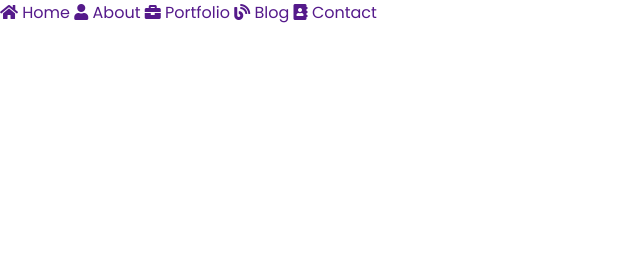
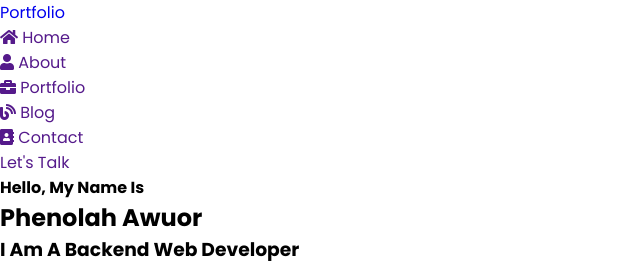
Before and after one commit to Phenolah/port, a Django app: page / in a window 1280 px wide. Shown: the top 270 px of the page, without its empty margins (0-640 px from the left). Run offline with Django 4.2, Linux system fonts and the light colour scheme; some libraries are stand-ins or nearby versions.

Commit message:
Update home.html

```diff
--- a/templates/home.html
+++ b/templates/home.html
@@ -13,13 +13,48 @@
     <link rel="stylesheet" type="text/css" href="{% static "/css/style.css" %}">
 </head>
 <body>
+<!-- Start header  -->
+<header class='header'>
+     <a href="#" class="logo"> Portfolio </a>
+     <div class="bx bx-menu" id="menu-icon" ></div>
 <!-- navbar section -->
-     <nav class="navbar">
-     <a href=""><i class="fas fa-home"></i> <span>Home </span></a>
-     <a href=""><i class="fas fa-user"></i> <span>About</span></a>
-     <a href=""><i class="fas fa-briefcase"></i> <span>Portfolio</span></a>
-     <a href=""><i class="fas fa-blog"></i> <span>Blog</span></a>
-     <a href=""><i class="fas fa-address-book"></i> <span>Contact</span></a>
-     </nav>
+     <link rel="stylesheet" type="text/css" href="{% static "/css/style.css"%}">
+     <ul class="navbar">
+     <li><a href=""><i class="fas fa-home"></i> <span>Home </span></a> </li>
+     <li><a href=""><i class="fas fa-user"></i> <span>About</span></a> </li>
+     <li><a href=""><i class="fas fa-briefcase"></i> <span>Portfolio</span></a> </li>
+     <li><a href=""><i class="fas fa-blog"></i> <span>Blog</span></a> </li>
+     <li><a href=""><i class="fas fa-address-book"></i> <span>Contact</span></a> </li>
+     </ul>
+     <a href='' class='h-btn' > Let's Talk </a>
+</header>
+
+<!-- HomePage -->
+<section class="home" id="home">
+   <div class="home-text">
+     <h4> Hello, my name is </h4>
+     <h1> Phenolah <span> Awuor</span></h1>
+     <h3> I am a Backend web developer <h3>
+     <div class="newsletter">
+       <form >
+          <input type="email" name="email" id="mail" placeholder="Enter your email">
+          <input type="submit" name="submit" value="Let's start">
+       </form>
+     </div>
+   </div>
+</section>
+<section class="about" id="about">
+  <div class="about-img">
+     <img src="{% static 'images/Skincare.JPG'%}">
+  </div>
+  <div class="about-text">
+    <h2> About Me</h2>
+    <h5> Just <span> a Dev </span></h5>
+    <p> I am a backend developer with a strong practical experience in web development. Responsible for designing,
+    developing, testing and maintaining web applications that are efficient, reliable and easy to use
+    I have experience with a variety of programming languages and platforms and have worked icon
+    different project. A quick avid learner and open to working on challenging problems.</p>
+  </div>
+</section>
 </body>
 </html>
```
